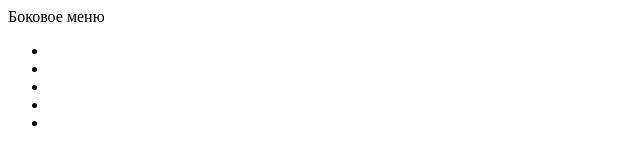
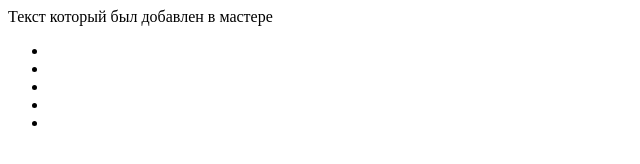
Before and after one commit to Demon2109/demon2109.github.io, a plain HTML site: page index.html in a window 1280 px wide. Shown: the whole page, without its empty margins (0-640 px from the left). Drawn offline with Linux system fonts and the light colour scheme.

Commit message:
изменения в файле index

```diff
--- a/index.html
+++ b/index.html
@@ -7,7 +7,7 @@
 <body><!-- code -->
 
 <div class="sidebar">
-<div class="sidebar__title">Боковое меню</div>
+<div class="sidebar__title">Текст который был добавлен в мастере</div>
 <ul class="sidebar__list">
 <li class="sidebar__item"> </li>
 <li class="sidebar__item"></li>
```
